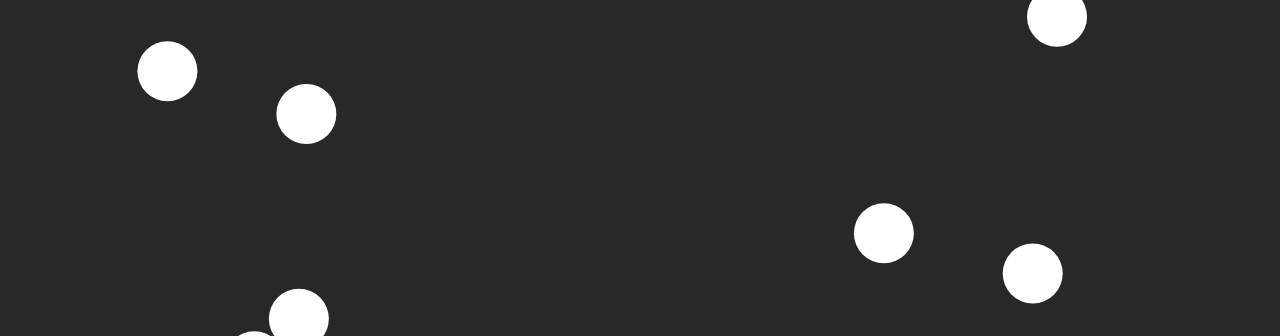
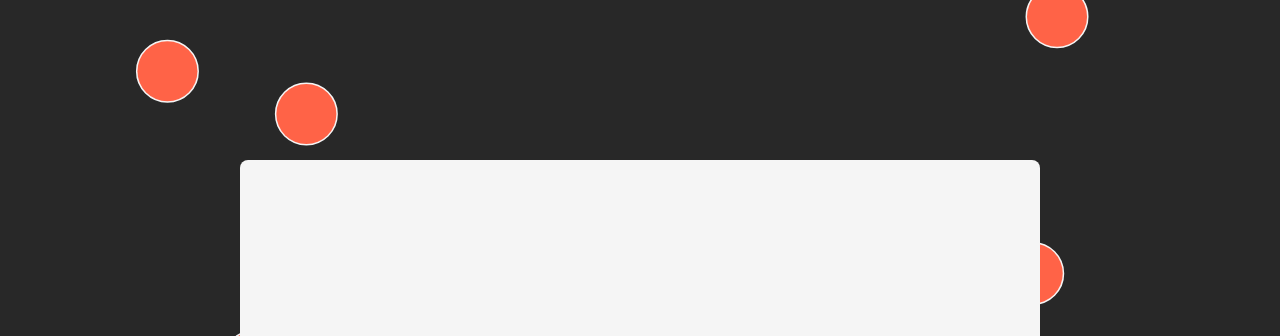
Before and after one commit to demonmav/demonmav.github.io, a plain HTML site: page deep.html in a window 1280 px wide. Shown: the top 336 px of the page. Drawn offline with Linux system fonts and the light colour scheme; files that its build step writes are made by us from their sources.

Commit message:
circles por

```diff
--- a/charm.css
+++ b/charm.css
@@ -7,6 +7,21 @@ body {
   padding: 0;
   box-sizing: border-box;
 }
+body .container {
+  width: 50rem;
+  height: 30rem;
+  font-size: 3rem;
+  font-size-adjust: 0.5;
+  background-color: whitesmoke;
+  position: absolute;
+  top: 50%;
+  left: 50%;
+  transform: translate(-50%, -50%);
+  display: flex;
+  justify-content: center;
+  align-items: center;
+  border-radius: 0.5rem;
+}
 body canvas {
   color: white;
   background-color: #282828;
--- a/deep.html
+++ b/deep.html
@@ -4,10 +4,13 @@
     <meta charset="UTF-8">
     <meta name="viewport" content="width=device-width initial-scale=1.0">
     <title>one</title>
-    <link rel="stylesheet" href="./charm.css">
+    <link rel="stylesheet" href="../scss/charm.css">
   </head>
   <body>
+    <div class="container">
+      <h1>ahmed Hussein</h1>
+    </div>
     <canvas></canvas>
-    <script src="./main.js"></script>
+    <script src="../main.js"></script>
   </body>
 </html>
--- a/main.js
+++ b/main.js
@@ -109,6 +109,9 @@ class circles_Yard {
         this.draw = () => {
             m.beginPath();
             m.arc(this.x, this.y, this.radius, 0, Math.PI * 2, false);
+            m.lineWidth = 3;
+            m.strokeStyle = "whitesmoke";
+            m.stroke();
             m.fillStyle = this.color;
             m.fill();
         };
@@ -154,7 +157,7 @@ for (let i = 0; i < 20; i++) {
     dx = 8;
     dy = 8;
     radius = 30;
-    color = "#ffffff";
+    color = "tomato";
     mass = 10;
 
 
```
